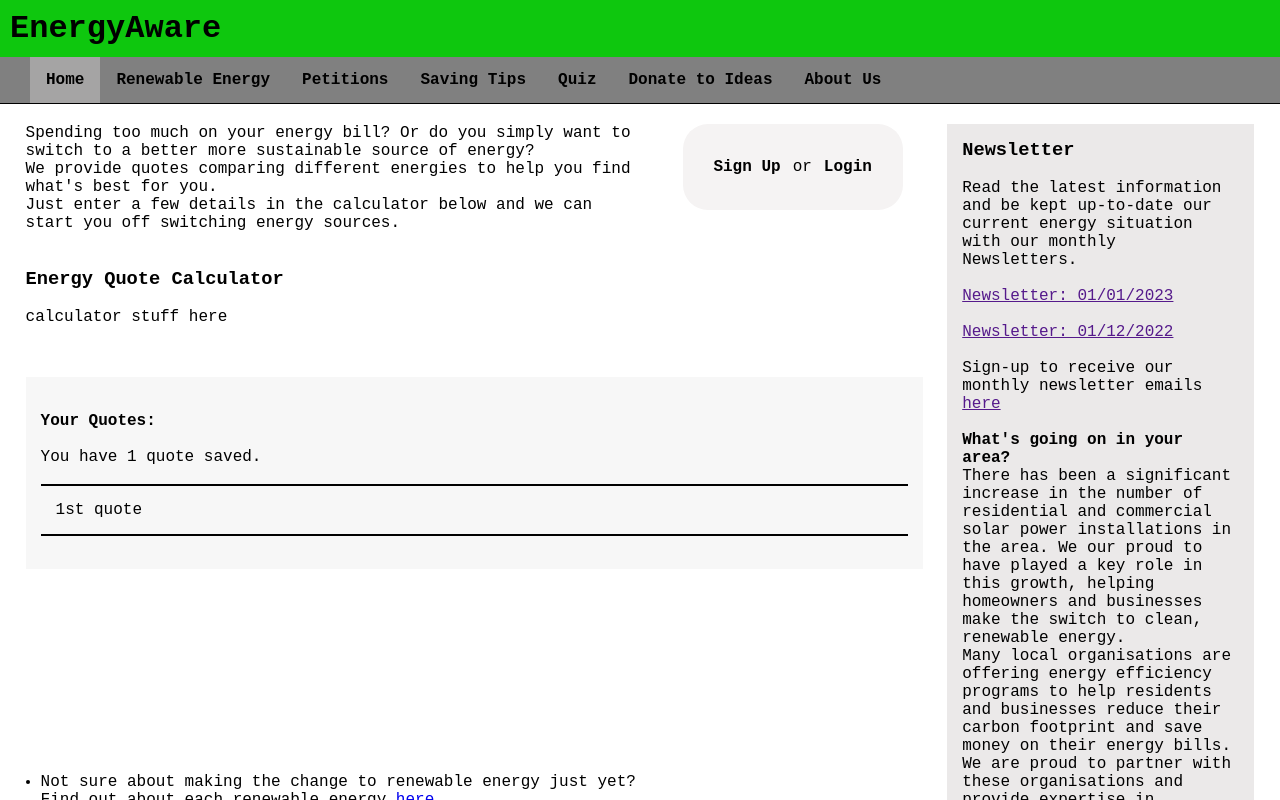
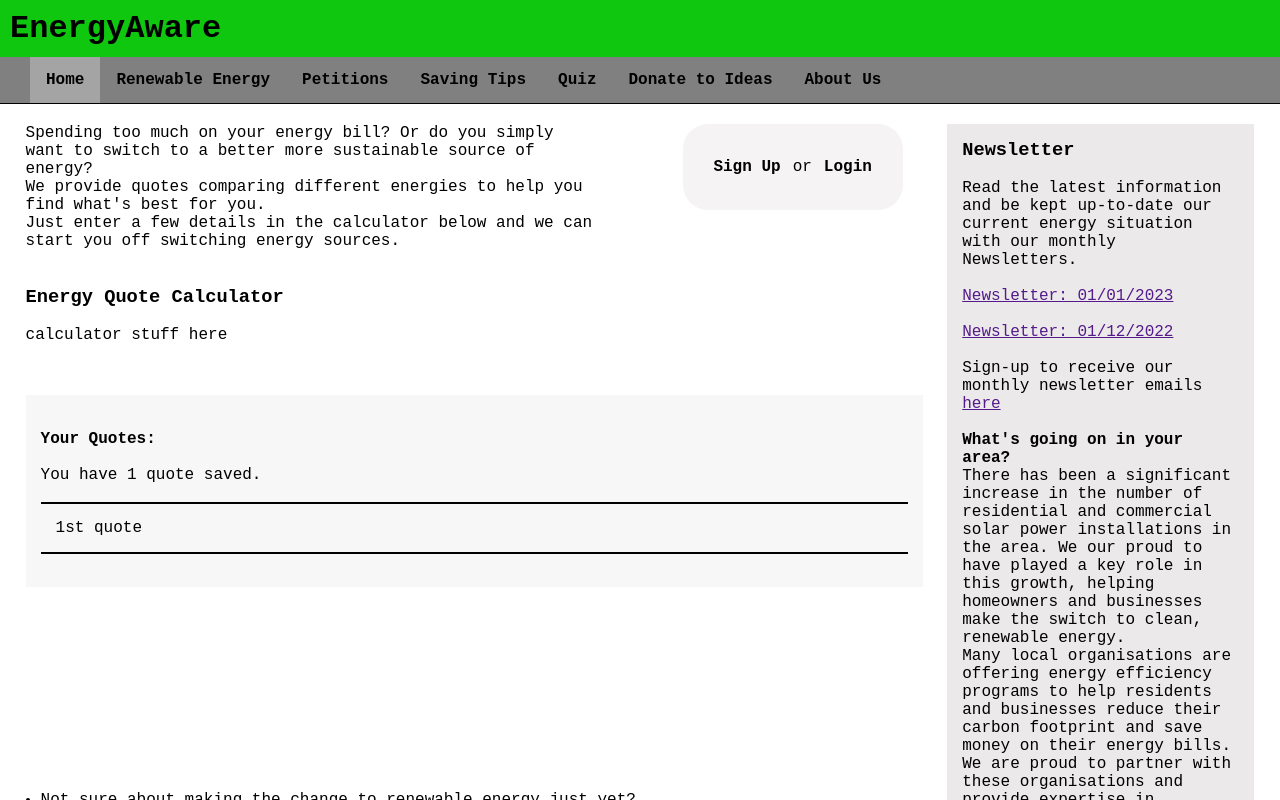
Before and after one commit to TallulahLund/Group46, a React (Create React App) app in the folder testgroupproject/: page / in a window 1280 px wide. Shown: the top 800 px of the page. Built offline with nearby package versions, Linux system fonts and the light colour scheme.

Commit message:
update styling

```diff
--- a/testgroupproject/src/Pages/Home.css
+++ b/testgroupproject/src/Pages/Home.css
@@ -58,5 +58,6 @@
 
 .introPara
 {
-  width: 70%;
+  /* width: 70%; */
+  width: 65%;
 }
```
